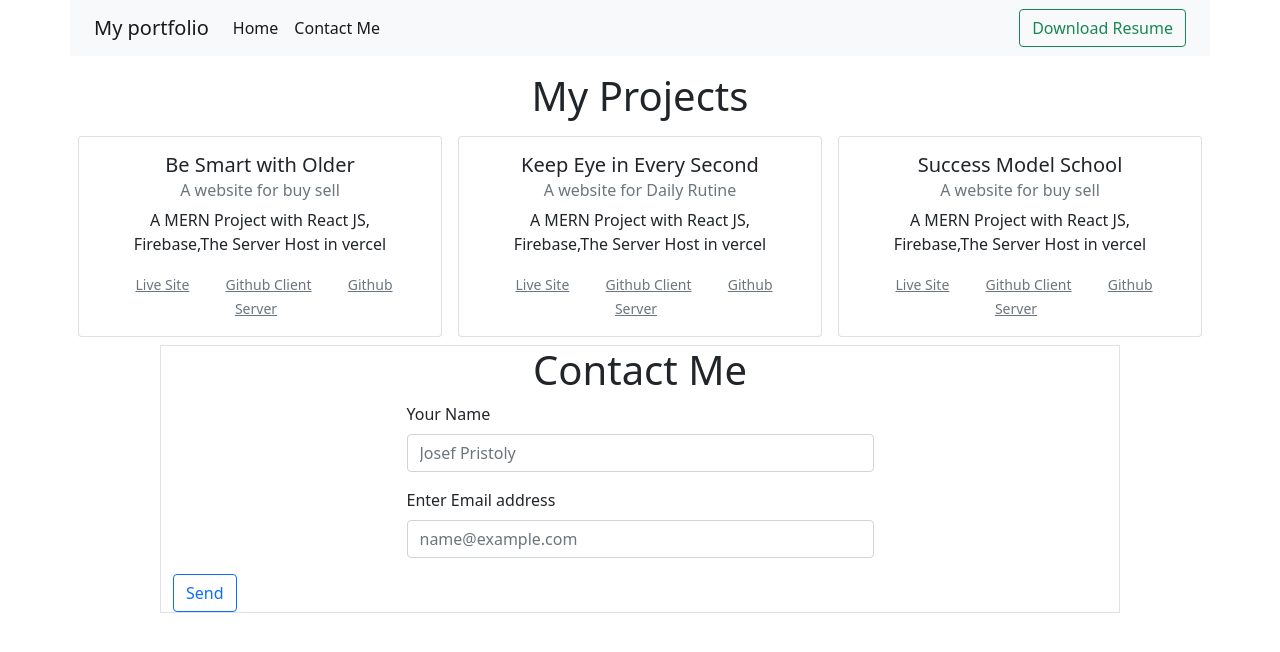
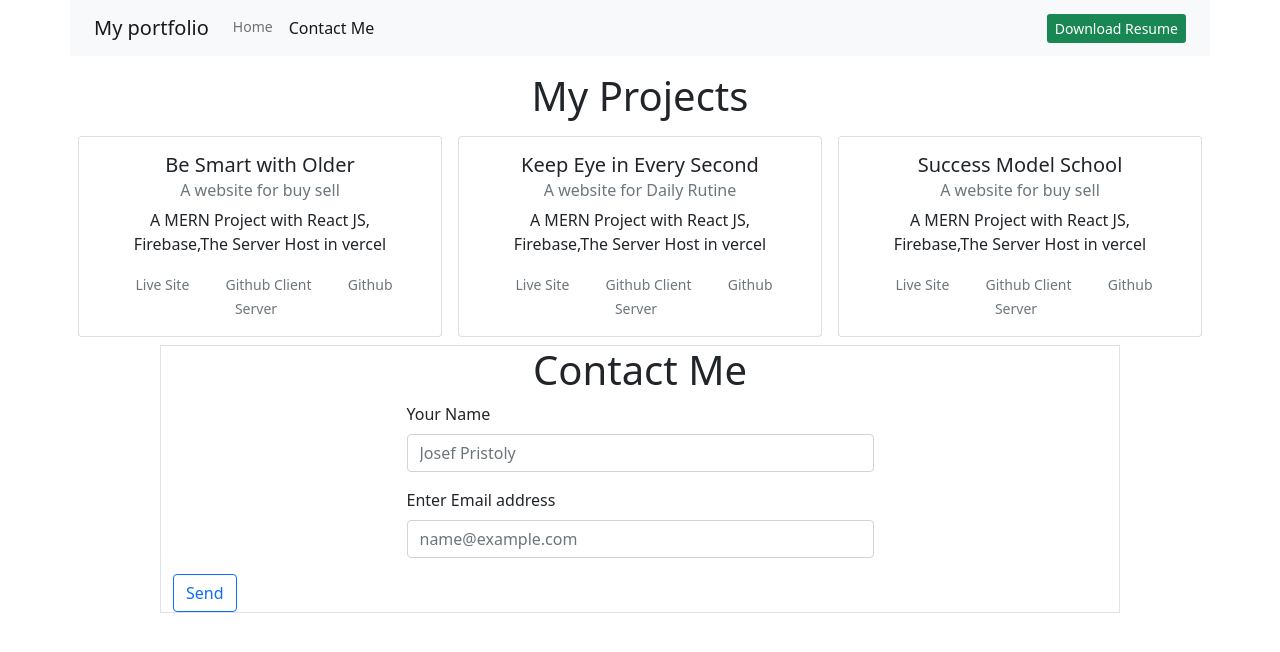
Before and after one commit to almubin78/My-PortFolio, a plain HTML site: page index.html in a window 1280 px wide. Drawn offline with nearby package versions, Linux system fonts and the light colour scheme.

Commit message:
download resume

```diff
--- a/index.css
+++ b/index.css
@@ -1,4 +1,3 @@
-/* .coming{
-    width:75%;
-    margin:0 auto;
-} */
+a{
+    text-decoration: none;
+}
--- a/index.html
+++ b/index.html
@@ -26,14 +26,15 @@
         <a class="navbar-brand" href="#">My portfolio</a>
         <ul class="navbar-nav me-auto mb-2 mb-lg-0">
           <li class="nav-item">
-            <a class="nav-link active" aria-current="page" href="#">Home</a>
+            <a class="nav-link  btn-sm btn-outline-success" aria-current="page" href="#">Home</a>
           </li>
           <li class="nav-item">
             <a class="nav-link active" href="#contact" tabindex="1" aria-disabled="false"
               data-bs-toggle="button btn-outline-secondary">Contact Me</a>
           </li>
         </ul>
-        <button class="btn btn-outline-success">Download Resume</button>
+
+        <a download href="almubin-resume.pdf" class="active btn-sm btn-outline-success">Download Resume</a>
       </div>
     </div>
   </nav>
```
Also changed, not shown: 1 other file.
